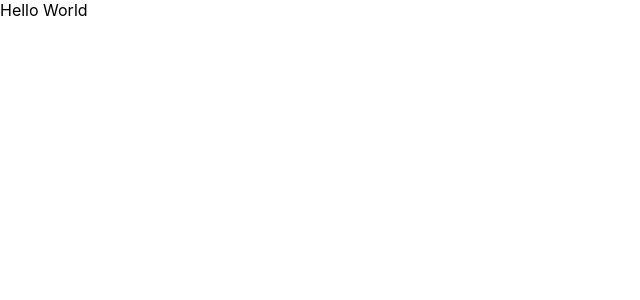
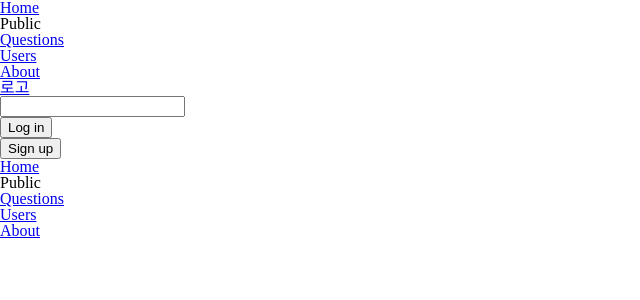
Before and after one commit to codestates-seb/seb43_pre_021, a React (Create React App) app in the folder client/: page / in a window 1280 px wide. Shown: the top 300 px of the page, without its empty margins (0-640 px from the left). Built offline with nearby package versions, Linux system fonts and the light colour scheme.

Commit message:
[add]:header, navigation 마크다운 구성

```diff
--- a/client/package.json
+++ b/client/package.json
@@ -10,8 +10,10 @@
     "react": "^18.2.0",
     "react-dom": "^18.2.0",
     "react-redux": "^8.0.5",
+    "react-router-dom": "^6.10.0",
     "react-scripts": "5.0.1",
     "styled-components": "^5.3.9",
+    "styled-reset": "^4.4.6",
     "web-vitals": "^2.1.4"
   },
   "scripts": {
--- a/client/src/App.js
+++ b/client/src/App.js
@@ -1,5 +1,25 @@
+import { BrowserRouter, Routes, Route } from 'react-router-dom';
+import Header from './components/header/Header';
+import Home from './pages/Home';
+import { createGlobalStyle } from 'styled-components';
+import { reset } from 'styled-reset';
+
+const GlobalStyle = createGlobalStyle`
+${reset}
+`;
+
 function App() {
-  return <>Hello World</>;
+  return (
+    <>
+      <BrowserRouter>
+        <GlobalStyle />
+        <Header />
+        <Routes>
+          <Route exact path="/" element={<Home />} />
+        </Routes>
+      </BrowserRouter>
+    </>
+  );
 }
 
 export default App;
--- /dev/null
+++ b/client/src/components/Navigation.js
@@ -0,0 +1,36 @@
+import { Link } from 'react-router-dom';
+
+function Navigation() {
+  return (
+    <nav>
+      <ol>
+        <li>
+          <Link to="/">Home</Link>
+        </li>
+        <li>
+          <ol>
+            <li>
+              <span>Public</span>
+            </li>
+            <li>
+              <Link to="/questions">
+                <span>Questions</span>
+              </Link>
+            </li>
+            <li>
+              <Link to="/users">
+                <span>Users</span>
+              </Link>
+            </li>
+            <li>
+              <Link to="/about">
+                <span>About</span>
+              </Link>
+            </li>
+          </ol>
+        </li>
+      </ol>
+    </nav>
+  );
+}
+export default Navigation;
--- /dev/null
+++ b/client/src/components/header/Header.js
@@ -0,0 +1,17 @@
+import { Link } from 'react-router-dom';
+import Search from './Search';
+import TopBar from './TopBar';
+import Navigation from '../Navigation';
+
+function Header() {
+  return (
+    <header>
+      <Navigation />
+      <Link to="/">로고</Link>
+      <Search />
+      <TopBar />
+    </header>
+  );
+}
+
+export default Header;
--- /dev/null
+++ b/client/src/components/header/Search.js
@@ -0,0 +1,8 @@
+function Search() {
+  return (
+    <form>
+      <input type="text" />
+    </form>
+  );
+}
+export default Search;
--- /dev/null
+++ b/client/src/components/header/TopBar.js
@@ -0,0 +1,29 @@
+import { Link } from 'react-router-dom';
+
+function TopBar() {
+  const login = false;
+  return (
+    <>
+      {login === false ? (
+        <ol>
+          <li>
+            <button>Log in</button>
+          </li>
+          <li>
+            <button>Sign up</button>
+          </li>
+        </ol>
+      ) : (
+        <ol>
+          <li>
+            <Link to="/mypage">마이페이지</Link>
+          </li>
+          <li>
+            <button>Log out</button>
+          </li>
+        </ol>
+      )}
+    </>
+  );
+}
+export default TopBar;
--- a/client/src/index.js
+++ b/client/src/index.js
@@ -2,7 +2,7 @@ import React from 'react';
 import ReactDOM from 'react-dom/client';
 import './index.css';
 import App from './App';
-import reportWebVitals from './reportWebVitals';
+//import reportWebVitals from './reportWebVitals';
 
 const root = ReactDOM.createRoot(document.getElementById('root'));
 root.render(
@@ -14,4 +14,4 @@ root.render(
 // If you want to start measuring performance in your app, pass a function
 // to log results (for example: reportWebVitals(console.log))
 // or send to an analytics endpoint. Learn more: https://bit.ly/CRA-vitals
-reportWebVitals();
+//reportWebVitals();
--- /dev/null
+++ b/client/src/pages/Home.js
@@ -0,0 +1,11 @@
+import Navigation from '../components/Navigation';
+
+function Home() {
+  return (
+    <>
+      <Navigation />
+      <main></main>
+    </>
+  );
+}
+export default Home;
--- a/client/src/reportWebVitals.js
+++ b/client/src/reportWebVitals.js
@@ -1,13 +1,13 @@
-const reportWebVitals = onPerfEntry => {
-  if (onPerfEntry && onPerfEntry instanceof Function) {
-    import('web-vitals').then(({ getCLS, getFID, getFCP, getLCP, getTTFB }) => {
-      getCLS(onPerfEntry);
-      getFID(onPerfEntry);
-      getFCP(onPerfEntry);
-      getLCP(onPerfEntry);
-      getTTFB(onPerfEntry);
-    });
-  }
-};
+// const reportWebVitals = onPerfEntry => {
+//   if (onPerfEntry && onPerfEntry instanceof Function) {
+//     import('web-vitals').then(({ getCLS, getFID, getFCP, getLCP, getTTFB }) => {
+//       getCLS(onPerfEntry);
+//       getFID(onPerfEntry);
+//       getFCP(onPerfEntry);
+//       getLCP(onPerfEntry);
+//       getTTFB(onPerfEntry);
+//     });
+//   }
+// };
 
-export default reportWebVitals;
+// export default reportWebVitals;
```
Also changed, not shown: 1 other file (tests, documents, lock files or other folders).
